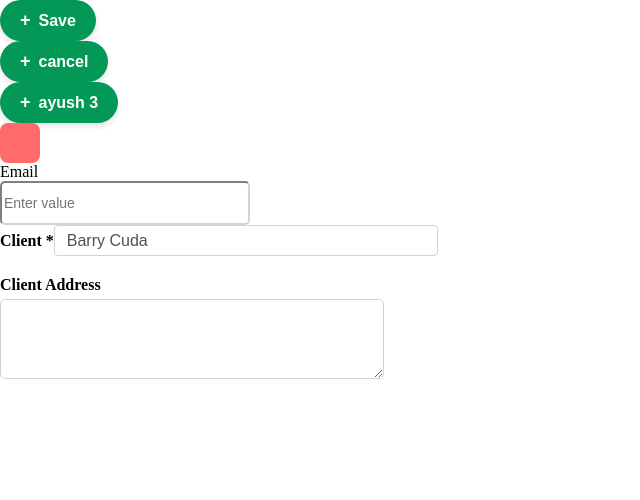
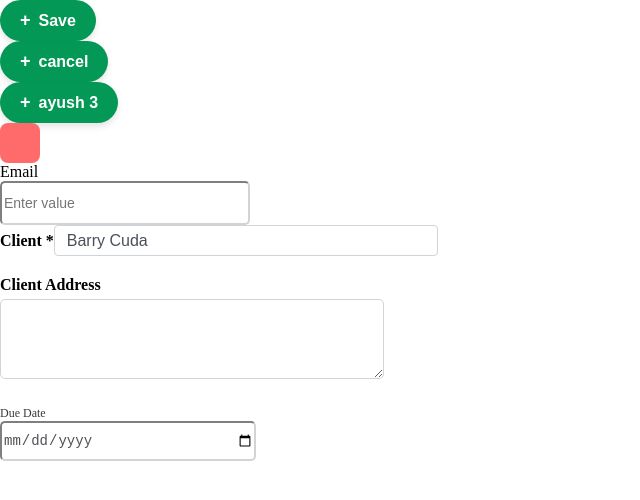
Before and after one commit to Ayushaj2628/invoice, an Angular app: page / in a window 1280 px wide. Shown: the top 500 px of the page, without its empty margins (0-640 px from the left). Built offline with nearby package versions, Linux system fonts and the light colour scheme.

Commit message:
feat: datepicker component created

```diff
--- a/src/app/app.component.html
+++ b/src/app/app.component.html
@@ -11,3 +11,4 @@
 
 <app-dropdown></app-dropdown>
 <app-textarea></app-textarea>
+<app-datepicker></app-datepicker>
--- a/src/app/app.component.ts
+++ b/src/app/app.component.ts
@@ -6,11 +6,12 @@ import { IconButtonComponent } from "./components/icon-button/icon-button.compon
 import { InputFieldComponent } from './components/input-field/input-field.component';
 import { DropdownComponent } from './components/dropdown/dropdown.component';
 import { TextareaComponent } from './components/textarea/textarea.component';
+import { DatepickerComponent } from "./components/datepicker/datepicker.component";
 
 @Component({
   selector: 'app-root',
   standalone: true,
-  imports: [RouterOutlet, CommonModule, ButtonComponent, IconButtonComponent, InputFieldComponent, DropdownComponent,TextareaComponent],
+  imports: [RouterOutlet, CommonModule, ButtonComponent, IconButtonComponent, InputFieldComponent, DropdownComponent, TextareaComponent, DatepickerComponent],
   templateUrl: './app.component.html',
   styleUrl: './app.component.scss'
 })
--- /dev/null
+++ b/src/app/components/datepicker/datepicker.component.html
@@ -0,0 +1,5 @@
+<div class="invoice-date-picker-container">
+      <label class="label">Due Date</label>  </div>
+      <div>
+      <input class="form-control datetimepicker" type="date">
+  </div>
--- /dev/null
+++ b/src/app/components/datepicker/datepicker.component.scss
@@ -0,0 +1,34 @@
+.label{
+    color: #373b3e;
+    font-weight: 500;
+    padding: 0 0 5px;
+    font-size: 12px;
+}
+
+.invoice-date-picker-container {
+    position: relative;
+    width: 100%;
+}
+
+.invoice-date-picker-container:after {
+    color: #909294;
+    content: "\f073";
+    display: block;
+    font-family: fontawesome;
+    font-size: 15px;
+    margin: auto;
+    position: absolute;
+    top: 10px;
+    right: 15px;
+}
+
+.form-control {
+    border-color: #d3d3d4;
+    border-radius: 5px;
+    box-shadow: none;
+    font-size: 14px;
+    color: #4d5154;
+    height: 40px;
+    line-height: 2;
+    width: 20%;
+}
```
Also changed, not shown: src/app/components/datepicker/datepicker.component.ts (added, +12 -0 lines), 2 other files (tests, documents, lock files or other folders).
